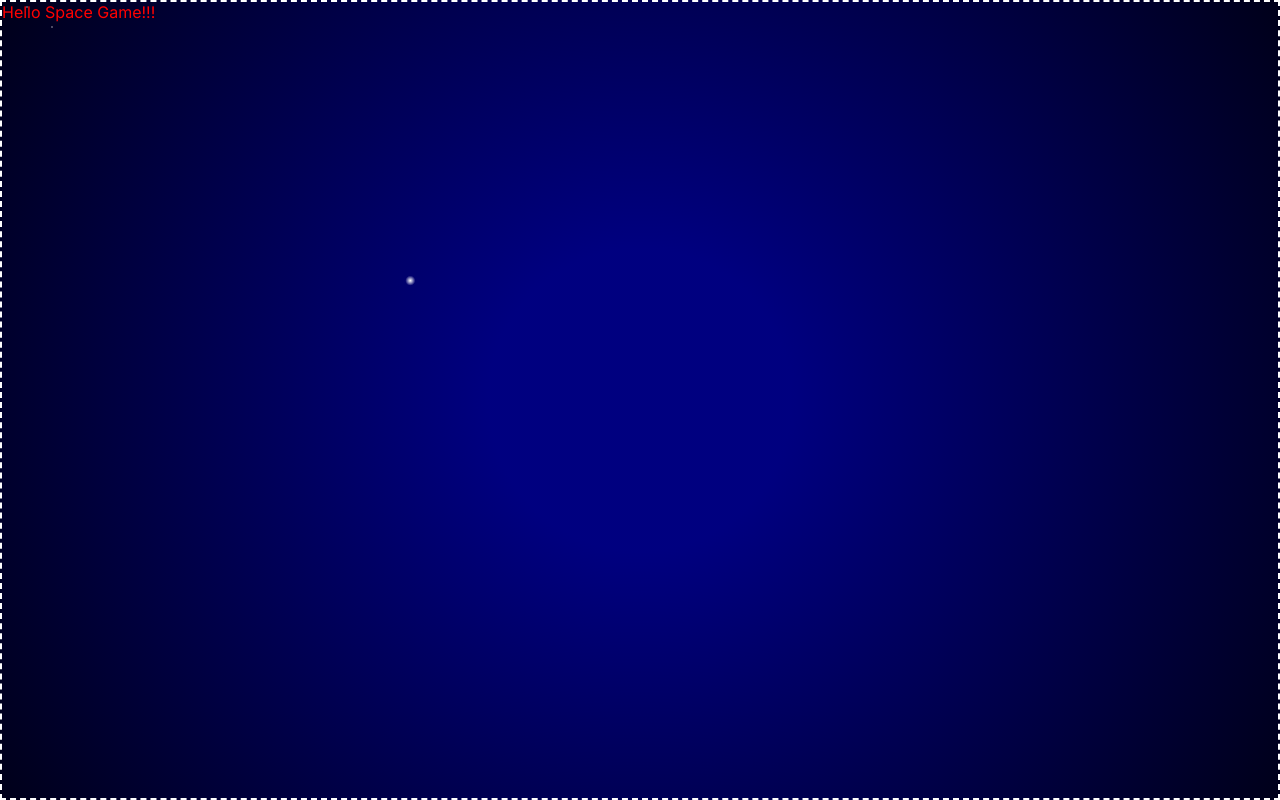
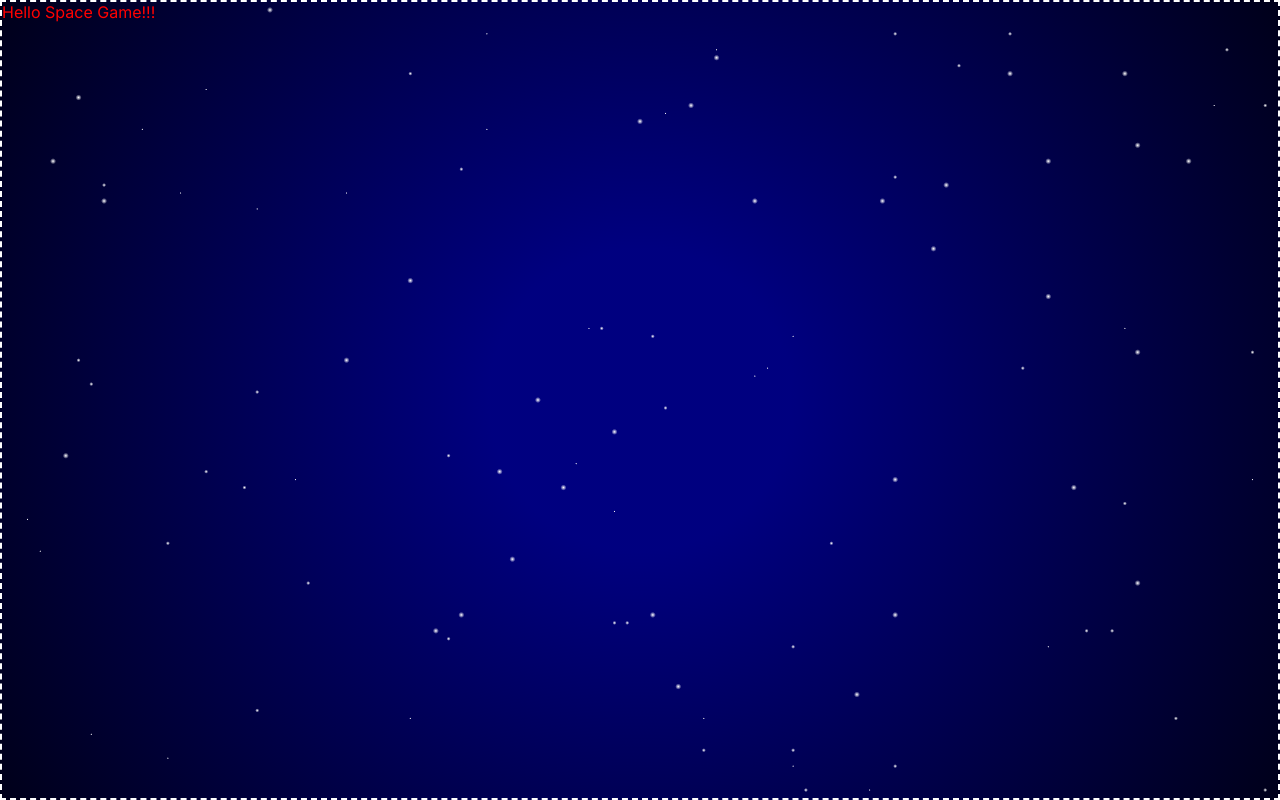
Before and after one commit to franco-ortega/space-game, a Next.js app: page / in a window 1280 px wide. Built offline with nearby package versions, Linux system fonts and the light colour scheme.

Commit message:
dynamically create 100 stars

```diff
--- a/app/components/space/Space.module.css
+++ b/app/components/space/Space.module.css
@@ -17,7 +17,7 @@
 
   border: 2px dashed white;
 
-  background-image: radial-gradient(
+  /* background-image: radial-gradient(
       1px 1px at 25px 5px,
       var(--white-one),
       var(--white-transparent)
@@ -76,7 +76,7 @@
       2.5px 2.5px at 3% 16%,
       var(--white-one),
       var(--white-transparent)
-    );
+    ); */
 
   /* background-image: radial-gradient(
       1px 1px at 5% 3%,
--- a/app/components/space/Space.tsx
+++ b/app/components/space/Space.tsx
@@ -14,18 +14,22 @@ const radGrad1 =
 const radGrad2 =
   'radial-gradient(1px 1px at 50px 25px, var(--white-one), var(--white-transparent))';
 
-const radGradList = [radGrad1, radGrad2, createStar()];
+const radGradList = [createStar(), createStar(), createStar()];
+
+do {
+  radGradList.push(createStar());
+} while (radGradList.length < 100);
 
 const radGradItems = radGradList.reduce((a, c) => a + ', ' + c);
 // console.log(radGradItems);
 
 function createStar() {
+  /* generates a random positive integer between 1 and max */
   function randomNumberGenerator(max: number) {
-    /* generates a random positive integer between 1 and max */
     return Math.floor(Math.random() * max) + 1;
   }
 
-  let size = randomNumberGenerator(5);
+  let size = randomNumberGenerator(3);
   let xPosition = randomNumberGenerator(99);
   let yPosition = randomNumberGenerator(99);
 
@@ -33,8 +37,6 @@ function createStar() {
 
   return star;
 }
-
-// const radialGradient = `radial-gradient(1px 1px at 25px 5px, var(--white-one), var(--white-transparent)), radial-gradient(1px 1px at 50px 25px, var(--white-one), var(--white-transparent))`;
 
 export default function Space({ children }: Props) {
   return (
```
